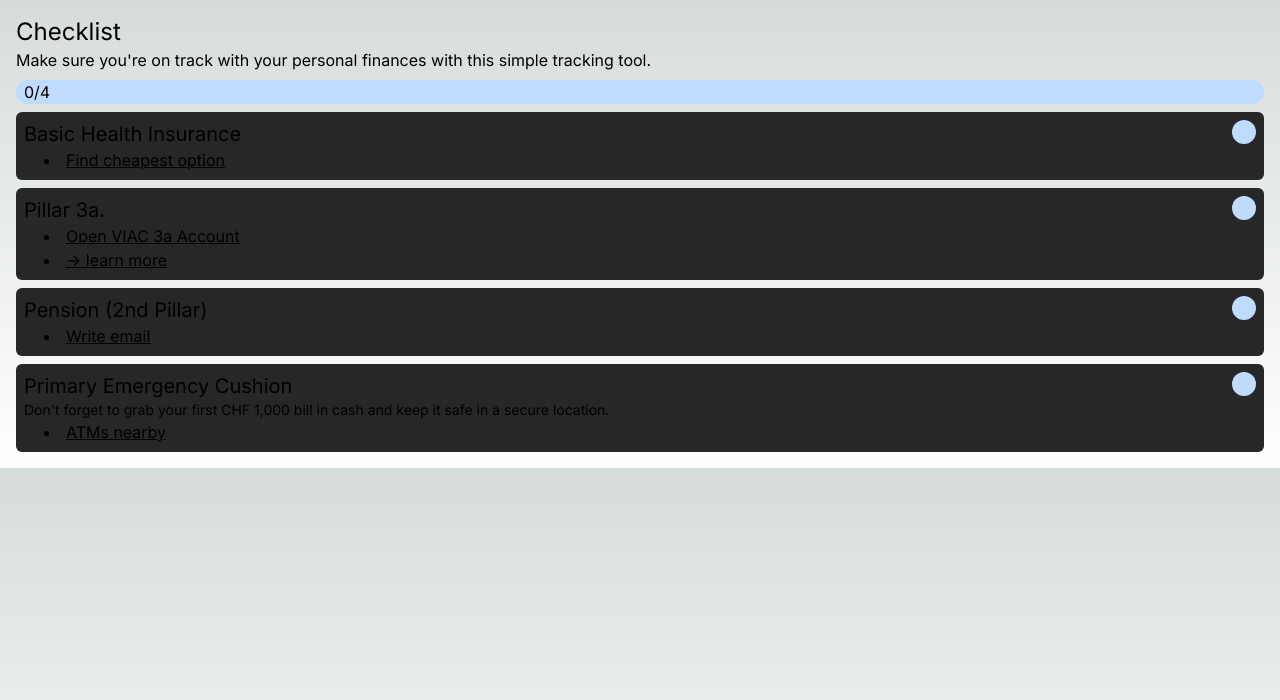
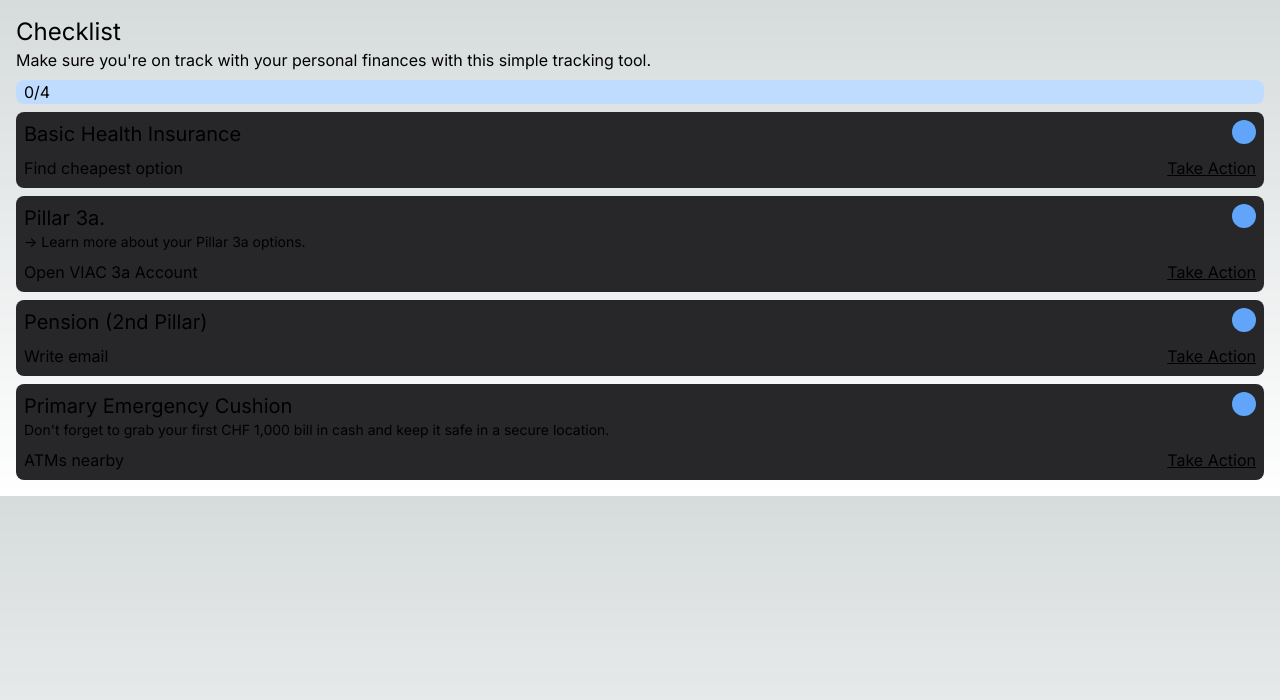
Before and after one commit to omarelabed/fresco-flow, a Next.js app: page / in a window 1280 px wide. Shown: the top 700 px of the page. Built offline with nearby package versions, Linux system fonts and the light colour scheme.

Commit message:
small ux restyle

```diff
--- a/package.json
+++ b/package.json
@@ -13,7 +13,8 @@
     "classnames": "^2.5.1",
     "next": "14.2.4",
     "react": "^18",
-    "react-dom": "^18"
+    "react-dom": "^18",
+    "react-markdown": "^9.0.1"
   },
   "devDependencies": {
     "@types/node": "^20",
--- a/src/app/Checklist/ActionItem.tsx
+++ b/src/app/Checklist/ActionItem.tsx
@@ -5,18 +5,17 @@ type ActionItemProp = {
 };
 
 export const ActionItem = ({ action: { text, url } }: ActionItemProp) => (
-	<li className="list-disc list-inside ml-5">
-		{url ? (
+	<li className="flex justify-between">
+		<span>
+			{text}
+		</span>
 		<a
 			href={url}
 			target="_blank"
 			rel="noopener noreferrer"
 			className="underline"
 		>
-				{text}
+			Take Action
 		</a>
-		) : (
-			text
-		)}
 	</li>
 );
--- a/src/app/Checklist/ActionItems.tsx
+++ b/src/app/Checklist/ActionItems.tsx
@@ -6,7 +6,7 @@ type ActionsProp = {
 };
 
 export const Actions = ({ actions }: ActionsProp) => (
-	<div>
+	<div className='border-t-1 mt-2'>
 		<ul>
 			{actions.map((action) => (
 				<ActionItem key={action.text} action={action} />
--- a/src/app/Checklist/ChecklistItem.tsx
+++ b/src/app/Checklist/ChecklistItem.tsx
@@ -1,10 +1,16 @@
 'use client';
 
-import { Dispatch, SetStateAction, useCallback, useEffect, useState } from 'react';
-import { ChecklistEntry, ChecklistKey, ChecklistMap } from './datatypes';
+import {
+	Dispatch,
+	SetStateAction,
+	useCallback,
+	useState,
+} from 'react';
+import { ChecklistEntry, ChecklistKey } from './datatypes';
 import { getProgressColor } from './utils';
 import { Actions } from './ActionItems';
 import classNames from 'classnames';
+import Markdown from 'react-markdown';
 
 type ChecklistItemProp = {
   initialItemData: ChecklistEntry;
@@ -37,13 +43,15 @@ export const ChecklistItem = ({
 			className={classNames(
 				'my-2',
 				'p-2',
-				'rounded-md',
+				'rounded-lg',
 				{ 'opacity-65': isDone },
 				'bg-zinc-800'
 			)}
 		>
 			<div className="flex justify-between">
-				<h2 className="text-xl">{title}</h2>
+				<h2 className={classNames('text-xl', { 'line-through': isDone })}>
+					{title}
+				</h2>
 				<button
 					className={classNames(
 						'w-6',
@@ -60,13 +68,14 @@ export const ChecklistItem = ({
 					{isDone && '✓'}
 				</button>
 			</div>
-			{description &&
+			{!isDone &&
+        description &&
         description.map((paragraph, index) => (
-        	<p className="text-sm" key={index}>
-        		{paragraph}
-        	</p>
+        	<div className="text-sm" key={index}>
+        		<Markdown>{paragraph}</Markdown>
+        	</div>
         ))}
-			{actions && <Actions actions={actions} />}
+			{!isDone && actions && <Actions actions={actions} />}
 		</li>
 	);
 };
--- a/src/app/Checklist/datatypes.ts
+++ b/src/app/Checklist/datatypes.ts
@@ -14,7 +14,7 @@ export type ChecklistMap = {
 
 export type Action = {
   text: string;
-  url?: string;
+  url: string;
 };
 
 export type Paragraph = string;
--- a/src/app/Checklist/utils.ts
+++ b/src/app/Checklist/utils.ts
@@ -1,2 +1,2 @@
 export const getProgressColor = (condition: boolean) =>
-	condition ? 'bg-green-200 dark:bg-green-800' : 'bg-blue-200 dark:bg-blue-800';
+	condition ? 'bg-green-400 dark:bg-green-600' : 'bg-blue-400 dark:bg-blue-600';
--- a/src/app/ProgressBar/ProgressBar.tsx
+++ b/src/app/ProgressBar/ProgressBar.tsx
@@ -11,11 +11,13 @@ export const ProgressBar = ({ itemsDone, totalItems }: ProgressBarProp) => {
 	const percentage = (itemsDone / totalItems) * 100;
 	const percentageString = `${percentage}%`;
 	return (
-		<div className="w-full bg-blue-200 rounded-full h-7.5 dark:bg-blue-800 sticky top-0">
+		<div className={
+			classNames('w-full bg-blue-200 rounded-lg h-7.5 dark:bg-blue-800 sticky top-0')
+		}>
 			<div
 				className={classNames(
 					'h-7.5',
-					'rounded-full',
+					'rounded-lg',
 					'my-2',
 					'transition-all',
 					'bg-green-200',
--- a/src/app/data/data.ts
+++ b/src/app/data/data.ts
@@ -30,14 +30,13 @@ export const initialChecklist: ChecklistEntry[] = [
 		key: 'pillar3a',
 		title: 'Pillar 3a.',
 		done: false,
+		description: [
+			'[-> Learn more about your Pillar 3a options.](https://www.mustachianpost.com/best-3rd-pillar-in-switzerland/)',
+		],
 		actions: [
 			{
 				text: 'Open VIAC 3a Account',
 				url: 'https://viac.ch/',
-			},
-			{
-				text: '-> learn more',
-				url: 'https://www.mustachianpost.com/best-3rd-pillar-in-switzerland/',
 			},
 		],
 	},
```
Also changed, not shown: 1 other file (tests, documents, lock files or other folders). Lines whose indentation alone changed are shown as unchanged.
